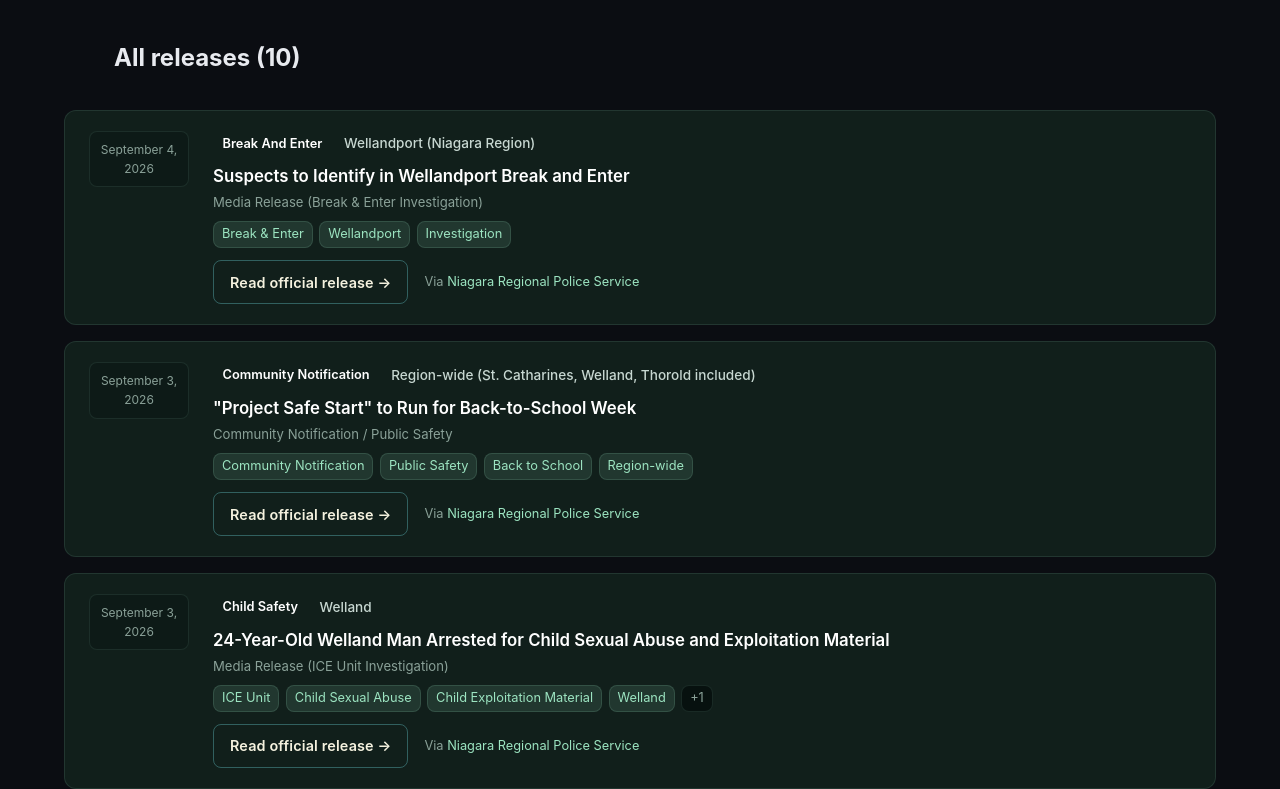
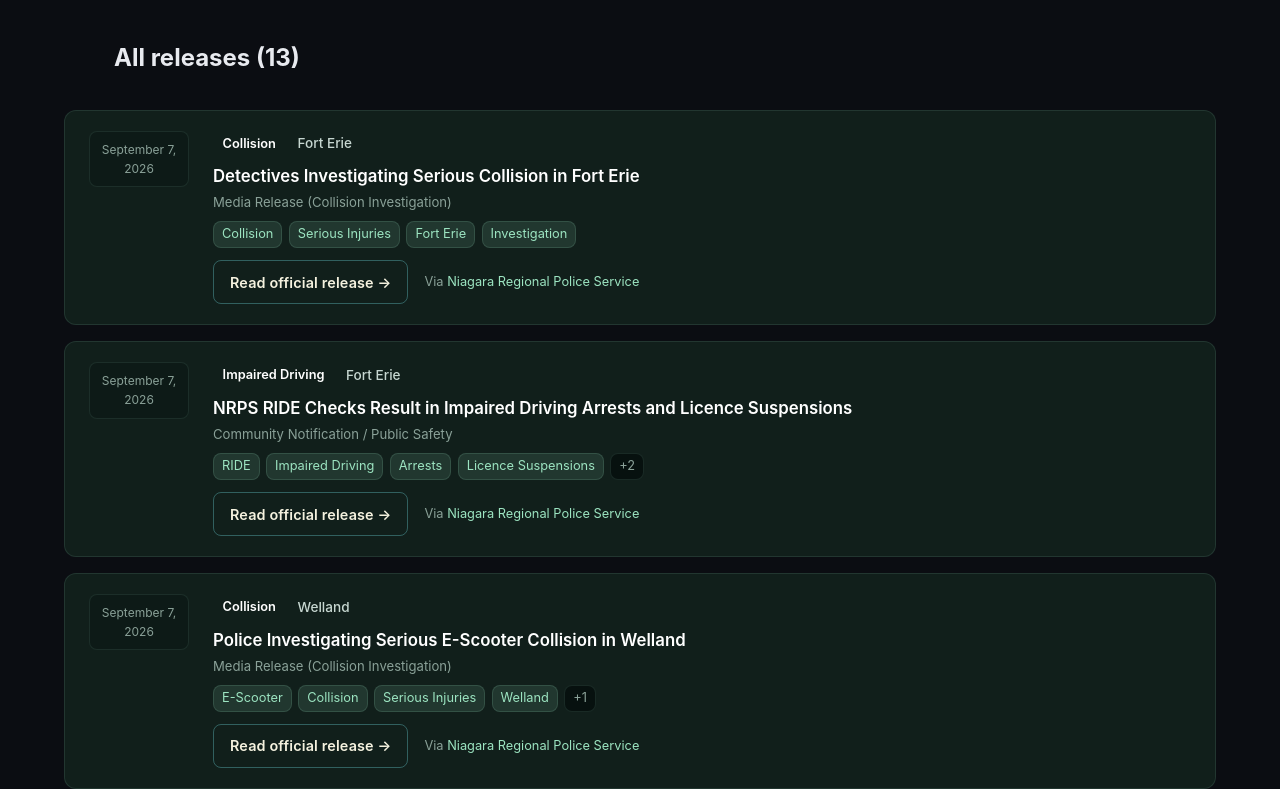
Before and after one commit to galaxycoils/computerexpress-darius-site, a React (Vite) app: page /news/police in a window 1280 px wide. Shown: the part 1212-2001 px from the top of the page. Built offline with nearby package versions, Linux system fonts and the light colour scheme; no server answers.

Commit message:
Update NRPS releases with 3 new Sep 7, 2026 releases (Fort Erie collision, RIDE checks, Welland e-scooter)

```diff
--- a/src/data/nrpsReleases.js
+++ b/src/data/nrpsReleases.js
@@ -2,11 +2,45 @@
  * NRPS Police Media Releases for St. Catharines Digital
  * Sourced exclusively from https://www.niagarapolice.ca/news/posts/
  * Official Niagara Regional Police Service media releases & community notifications.
- * Updated: 2026-09-05
+ * Updated: 2026-09-07
  * Next review: Daily (cron) — refresh from niagarapolice.ca
  */
 
 export const nrpsReleases = [
+  // SEP 7, 2026
+  {
+    id: 'nrps-2026-09-07-fort-erie-collision',
+    date: '2026-09-07',
+    headline: 'Detectives Investigating Serious Collision in Fort Erie',
+    municipality: 'Fort Erie',
+    type: 'Media Release (Collision Investigation)',
+    url: 'https://www.niagarapolice.ca/news/posts/detectives-investigating-serious-collision-in-fort-erie/',
+    source: 'Niagara Regional Police Service',
+    tags: ['Collision', 'Serious Injuries', 'Fort Erie', 'Investigation'],
+    category: 'collision',
+  },
+  {
+    id: 'nrps-2026-09-07-ride-checks',
+    date: '2026-09-07',
+    headline: 'NRPS RIDE Checks Result in Impaired Driving Arrests and Licence Suspensions',
+    municipality: 'Fort Erie',
+    type: 'Community Notification / Public Safety',
+    url: 'https://www.niagarapolice.ca/news/posts/nrps-ride-checks-result-in-impaired-driving-arrests-and-licence-suspensions/',
+    source: 'Niagara Regional Police Service',
+    tags: ['RIDE', 'Impaired Driving', 'Arrests', 'Licence Suspensions', 'Fort Erie', 'Public Safety'],
+    category: 'impaired-driving',
+  },
+  {
+    id: 'nrps-2026-09-07-welland-escooter-collision',
+    date: '2026-09-07',
+    headline: 'Police Investigating Serious E-Scooter Collision in Welland',
+    municipality: 'Welland',
+    type: 'Media Release (Collision Investigation)',
+    url: 'https://www.niagarapolice.ca/news/posts/police-investigating-serious-e-scooter-collision-in-welland/',
+    source: 'Niagara Regional Police Service',
+    tags: ['E-Scooter', 'Collision', 'Serious Injuries', 'Welland', 'Investigation'],
+    category: 'collision',
+  },
   // SEP 4, 2026
   {
     id: 'nrps-2026-09-04-wellandport-bne',
```
